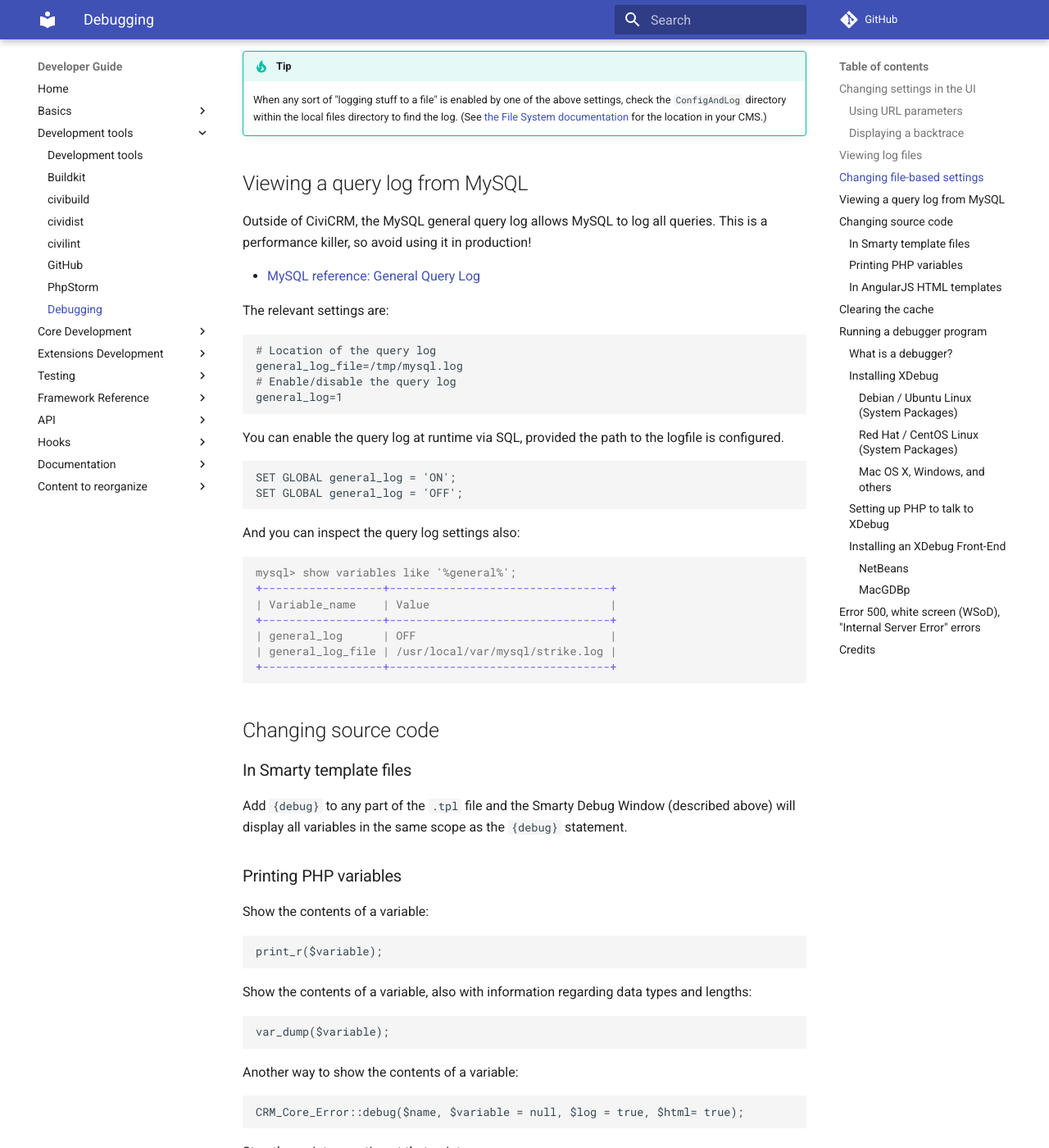
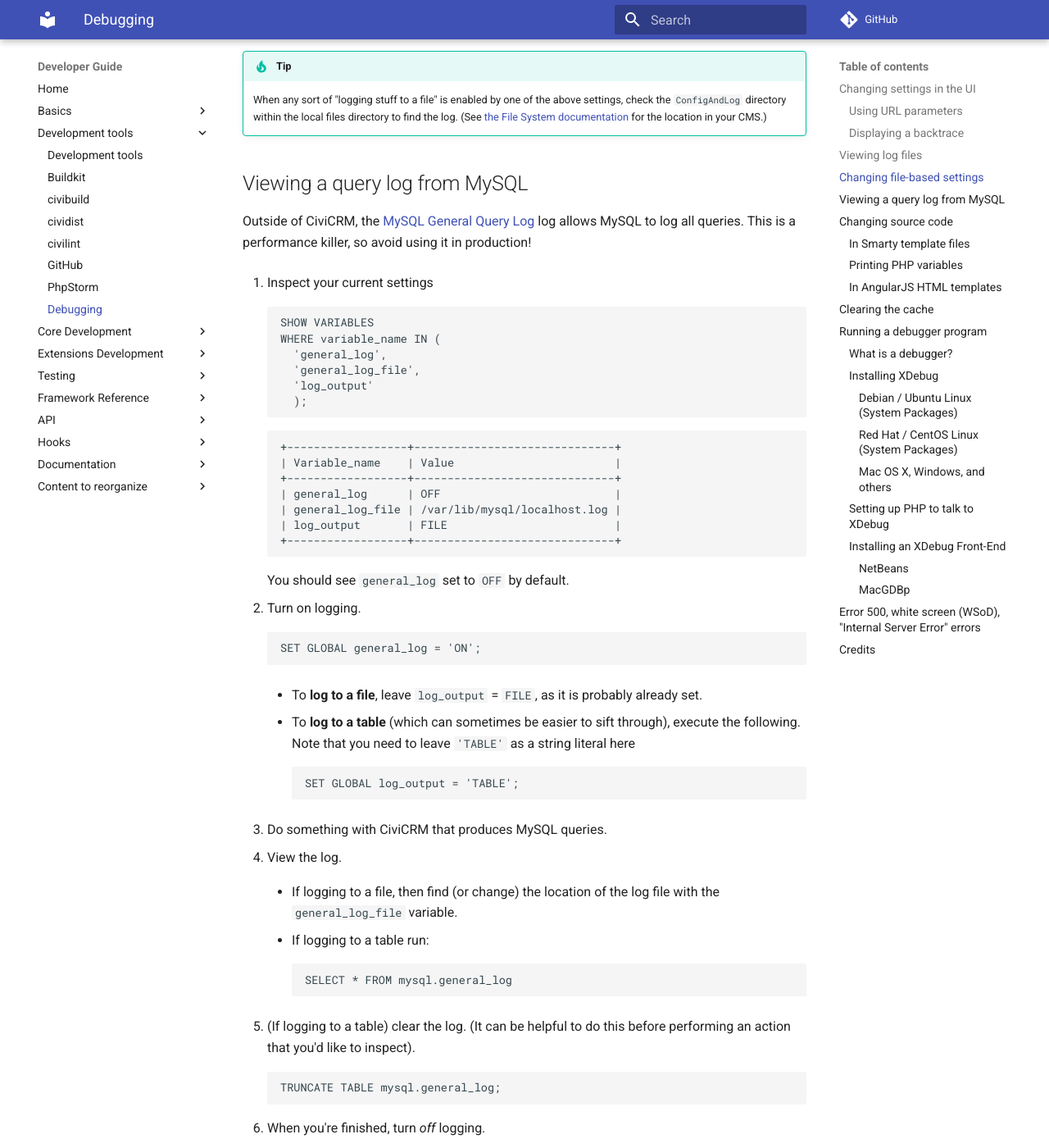
Before and after one commit to civicrm/civicrm-dev-docs, an MkDocs documentation site: the page built from docs/tools/debugging.md, in a window 1280 px wide and 1400 px high, scrolled down 2251 px. Shown: the whole window at 82% size. Built offline with MkDocs 1.6.1 and Material for MkDocs 9.7.7, drawn with Linux system fonts in a browser that asks for light colours; comment, search, counter and statistics services are not loaded; old or Windows-style settings are respelled for this version of MkDocs; some of the changed text lies outside the part shown.

Commit message:
Improve instructions for MySQL query logging
- Add details about how to do query logging to a table instead of a
  file.
- Put instructions into steps in chronological order.

````diff
--- a/docs/tools/debugging.md
+++ b/docs/tools/debugging.md
@@ -83,31 +83,68 @@
 
 ## Viewing a query log from MySQL
 
-Outside of CiviCRM, the MySQL general query log allows MySQL to log all queries. This is a performance killer, so avoid using it in production!
+Outside of CiviCRM, the [MySQL General Query Log](https://dev.mysql.com/doc/refman/en/query-log.html) log allows MySQL to log all queries. This is a performance killer, so avoid using it in production!
 
-* [MySQL reference: General Query Log](https://dev.mysql.com/doc/refman/en/query-log.html)
+1. Inspect your current settings
 
-The relevant settings are:
+    ```sql
+    SHOW VARIABLES
+    WHERE variable_name IN (
+      'general_log',
+      'general_log_file',
+      'log_output'
+      );
+    ```
 
-    # Location of the query log
-    general_log_file=/tmp/mysql.log
-    # Enable/disable the query log
-    general_log=1
+    ```text
+    +------------------+------------------------------+
+    | Variable_name    | Value                        |
+    +------------------+------------------------------+
+    | general_log      | OFF                          |
+    | general_log_file | /var/lib/mysql/localhost.log |
+    | log_output       | FILE                         |
+    +------------------+------------------------------+
+    ```
 
-You can enable the query log at runtime via SQL, provided the path to the logfile is configured.
+    You should see `general_log` set to `OFF` by default.
 
+1. Turn on logging.
+
+    ```sql
     SET GLOBAL general_log = 'ON';
+    ```
+
+    * To **log to a file**, leave `log_output` = `FILE`, as it is probably already set.
+
+    * To **log to a table** (which can sometimes be easier to sift through), execute the following. Note that you need to leave `'TABLE'` as a string literal here
+
+        ```sql
+        SET GLOBAL log_output = 'TABLE';
+        ```
+
+1. Do something with CiviCRM that produces MySQL queries.
+
+1. View the log.
+
+    * If logging to a file, then find (or change) the location of the log file with the `general_log_file` variable.
+
+    * If logging to a table run:
+
+        ```sql
+        SELECT * FROM mysql.general_log
+        ```
+
+1. (If logging to a table) clear the log. (It can be helpful to do this before performing an action that you'd like to inspect).
+
+    ```sql
+    TRUNCATE TABLE mysql.general_log;
+    ```
+
+1. When you're finished, turn *off* logging.
+
+    ```sql
     SET GLOBAL general_log = 'OFF';
-
-And you can inspect the query log settings also:
-
-    mysql> show variables like '%general%';
-    +------------------+---------------------------------+
-    | Variable_name    | Value                           |
-    +------------------+---------------------------------+
-    | general_log      | OFF                             |
-    | general_log_file | /usr/local/var/mysql/strike.log |
-    +------------------+---------------------------------+
+    ```
 
 ## Changing source code
 
````
